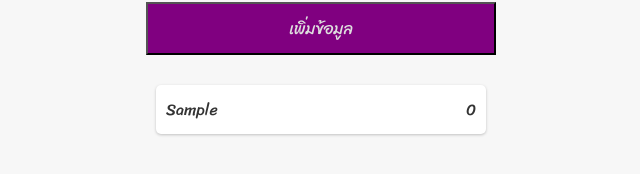
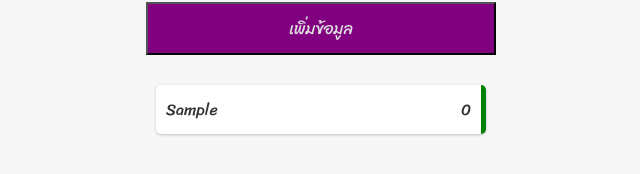
Before and after one commit to Bigorian/Test_Recive_and_Payment, a React (Create React App) app: page / in a window 1280 px wide. Both pictures are taken after typing "Sample" into the empty fields and a click on the button "เพิ่มข้อมูล". Shown: the part 436-610 px from the top of the page, without its empty margins (319-959 px from the left). Built offline with nearby package versions, Linux system fonts and the light colour scheme.

Commit message:
Add_Style_Expense_Income

```diff
--- a/src/App.js
+++ b/src/App.js
@@ -8,35 +8,37 @@ import { useState } from "react";
 
 function App() {
     //ข้อมูล Object
-    const initData = [
-        { id: 1, title: "ค่ารักษาพยาบาล", amount: "2,000", unit: "USD" },
-        { id: 2, title: "ค่าน้ำมัน", amount: "5,000", unit: "THB" },
-        { id: 3, title: "ค่าเช่าบ้าน", amount: "8,000" },
-        { id: 4, title: "เงินเดือน", amount: "80,000" },
-        { id: 5, title: "เงินอื่นๆ", amount: "20,500" }
-    ]
-
-    //สร้าง State
-    const [items, setItems] = useState([])
-
-
-    //ข้อมูลที่ส่งในรูป Props ไปยังไฟล์ FromComponent
-    const onAddNewItem = (newItem) => {
-            //newItem คือข้อมูลที่ได้รับจาก FormComponent
-        setItems((prevItem)=>{
-            return [newItem/*,...prevItem*/]
-        }
-        //  โดยข้อมูลที่ได้จาก FormComponent จะอยู่ด้านบน แล้ว ตามมมาด้วย Arrat initData
-        )
+    // const initData = [
+    //     { id: 1, title: "ค่ารักษาพยาบาล", amount: "2,000", unit: "USD" },
+    //     { id: 2, title: "ค่าน้ำมัน", amount: "5,000", unit: "THB" },
+    //     { id: 3, title: "ค่าเช่าบ้าน", amount: "8,000" },
+    //     { id: 4, title: "เงินเดือน", amount: "80,000" },
+    //     { id: 5, title: "เงินอื่นๆ", amount: "20,500" }
+    // ]
 
 
 
 
 
+    //สร้าง State
+    const [items, setItems] = useState([])
+    //ข้อมูลที่ส่งในรูป Props ไปยังไฟล์ FromComponent
+    const onAddNewItem = (newItem) => {
+        //newItem คือข้อมูลที่ได้รับจาก FormComponent
+        setItems((prevItem) => {
+            //  โดยข้อมูลที่ได้จาก FormComponent จะอยู่ด้านบน แล้ว ตามมมาด้วย Array initData
+            return [newItem, ...prevItem]
+        }
+        )
         // console.log("ข้อมูลที่ส่งมาจาก FormComponent =", newItem)
         // เมื่อเราทราบแล้วว่า เราได้รับข้อมูลจาก FormComponent เราจะเอาค่าที่ได้มาเก็บใน State "setItems"
         // ตัว Parameter newItem คือ Parameter  ที่สร้างไว้เพื่อรอรับข้อมูลจาก itemData
     }
+
+
+
+
+
 
 
     return (
--- a/src/component/Item.css
+++ b/src/component/Item.css
@@ -10,3 +10,11 @@
     border-radius: 5px;
     position: relative;
 }
+
+.expense {
+    border-right: 5px solid Red;
+}
+
+.income {
+    border-right: 5px solid Green;
+}
--- a/src/component/Item.js
+++ b/src/component/Item.js
@@ -1,30 +1,21 @@
 import './Item.css';
+
 
 
 
 const Item = (props) => {
 
-
-
-
-
-
     const {title,amount} = props  // เขียนเป็น Distructuring
-
-
-
-     //สถานะการเงินที่ส่งเข้ามาแต่ละรายการ
-     const status = amount<0 ?  "รายจ่าย":"รายรับ"  //เขียนแบบ Ternary
-
-
-
+    //สถานะการเงินที่ส่งเข้ามาแต่ละรายการ
+    const status = amount < 0 ? "expense" : "income"  //เขียนแบบ Ternary
+    // โดยเราจะเอา "expense" และ "income" มาปรับแต่งเป็น Style
     return (
         <div className='list-box'>
             <ul>
-                <li className="item-list">{title} <span>{amount}</span>  </li>
+                <li className={status}>{title}<span> {amount}</span>  </li>
             </ul>
         </div>
     )
-}
+ }
 
-export default Item;
+ export default Item;
```
